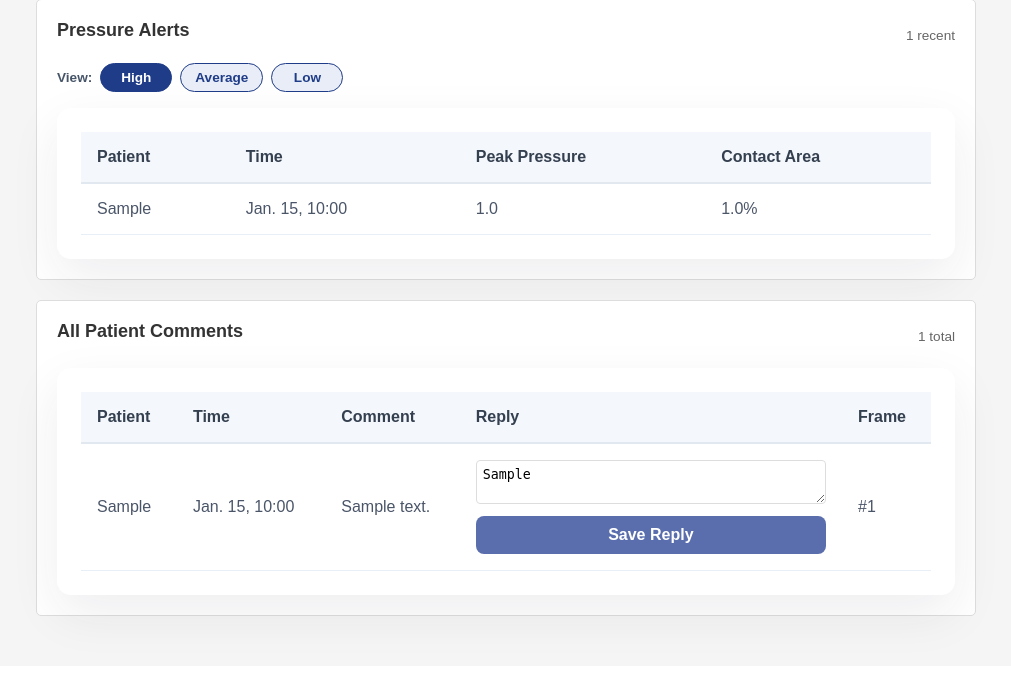
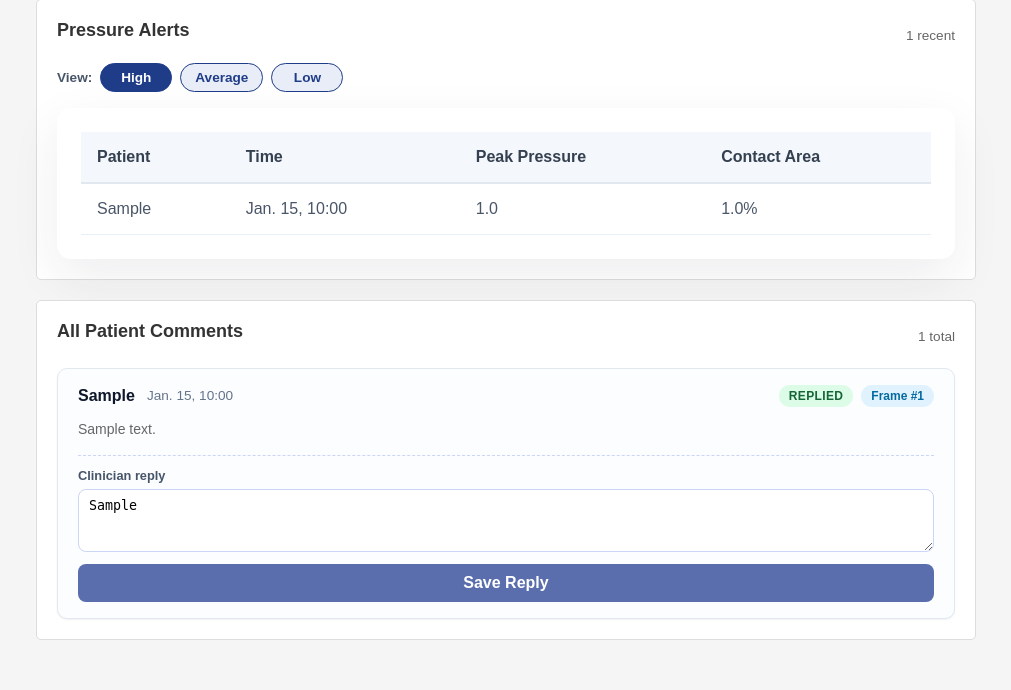
Before and after one commit to OlimIsaac/Group-5-aws, a Django app: template core/templates/core/clinician_dashboard.html in a window 1280 px wide. Shown: the part 758-1448 px from the top of the page, without its empty margins (134-1145 px from the left). Before the commit the page ends 1396 px from the top, so only its background shows below. Run offline with Django 4.2, Linux system fonts and the light colour scheme; the template is opened without the code that fills it: most values are stand-ins (such as "Sample title", 1, 10 or a date in 2020).

Commit message:
Updated the clinician dashboard comments section to a cleaner card layout with status badges, frame chips, and a more readable reply form

```diff
--- a/core/templates/core/clinician_dashboard.html
+++ b/core/templates/core/clinician_dashboard.html
@@ -250,37 +250,34 @@
         <span style="font-size:0.85rem;color:#666;">{{ patient_comments|length }} total</span>
     </div>
     {% if patient_comments %}
-        <div class="table-container" style="margin-top:1rem;">
-            <table class="management-table" style="min-width:0;">
-                <thead>
-                    <tr>
-                        <th>Patient</th>
-                        <th>Time</th>
-                        <th>Comment</th>
-                        <th>Reply</th>
-                        <th>Frame</th>
-                    </tr>
-                </thead>
-                <tbody>
-                    {% for comment in patient_comments %}
-                    <tr>
-                        <td>{{ comment.user.first_name|default:comment.user.username }}</td>
-                        <td>{{ comment.timestamp|date:"N j, H:i" }}</td>
-                        <td style="max-width:220px;">
-                            {{ comment.text|truncatewords:18 }}
-                        </td>
-                        <td style="min-width:220px;">
-                            <form method="post" action="{% url 'reply_comment' comment.id %}">
-                                {% csrf_token %}
-                                <textarea name="clinician_reply" rows="2" style="width:100%;padding:6px;border:1px solid #ddd;border-radius:4px;">{{ comment.clinician_reply|default:'' }}</textarea>
-                                <button type="submit" class="btn-secondary" style="margin-top:0.5rem;">Save Reply</button>
-                            </form>
-                        </td>
-                        <td>#{{ comment.pressure_frame.id }}</td>
-                    </tr>
-                    {% endfor %}
-                </tbody>
-            </table>
+        <div class="comment-grid" style="margin-top:1rem;">
+            {% for comment in patient_comments %}
+            <div class="comment-card">
+                <div class="comment-card-header">
+                    <div class="comment-meta">
+                        <span class="comment-patient">{{ comment.user.first_name|default:comment.user.username }}</span>
+                        <span class="comment-time">{{ comment.timestamp|date:"N j, H:i" }}</span>
+                    </div>
+                    <div class="comment-badges">
+                        {% if comment.clinician_reply %}
+                            <span class="comment-status replied">Replied</span>
+                        {% else %}
+                            <span class="comment-status pending">Needs reply</span>
+                        {% endif %}
+                        <span class="comment-frame">Frame #{{ comment.pressure_frame.id }}</span>
+                    </div>
+                </div>
+                <p class="comment-text-full">{{ comment.text|linebreaksbr }}</p>
+                <div class="comment-reply">
+                    <form method="post" action="{% url 'reply_comment' comment.id %}">
+                        {% csrf_token %}
+                        <label class="comment-reply-label" for="reply-{{ comment.id }}">Clinician reply</label>
+                        <textarea id="reply-{{ comment.id }}" name="clinician_reply" rows="3">{{ comment.clinician_reply|default:'' }}</textarea>
+                        <button type="submit" class="btn-secondary">Save Reply</button>
+                    </form>
+                </div>
+            </div>
+            {% endfor %}
         </div>
     {% else %}
         <p style="margin-top:0.75rem;color:#666;font-size:0.9rem;">No comments from assigned patients.</p>
@@ -340,6 +337,94 @@
 .alert-filter-btn:hover {
     background: #e2e8f0;
 }
+.comment-grid {
+    display: grid;
+    gap: 1rem;
+}
+.comment-card {
+    border: 1px solid #e2e8f0;
+    border-radius: 10px;
+    padding: 1rem 1.25rem;
+    background: #fbfdff;
+    box-shadow: 0 1px 2px rgba(15, 23, 42, 0.06);
+}
+.comment-card-header {
+    display: flex;
+    justify-content: space-between;
+    align-items: center;
+    gap: 1rem;
+    flex-wrap: wrap;
+    margin-bottom: 0.75rem;
+}
+.comment-meta {
+    display: flex;
+    gap: 0.75rem;
+    align-items: center;
+    flex-wrap: wrap;
+}
+.comment-patient {
+    font-weight: 700;
+    color: #0f172a;
+}
+.comment-time {
+    font-size: 0.85rem;
+    color: #64748b;
+}
+.comment-badges {
+    display: inline-flex;
+    gap: 0.5rem;
+    align-items: center;
+}
+.comment-status {
+    font-size: 0.75rem;
+    padding: 4px 10px;
+    border-radius: 999px;
+    font-weight: 700;
+    text-transform: uppercase;
+    letter-spacing: 0.03em;
+}
+.comment-status.replied {
+    background: #dcfce7;
+    color: #166534;
+}
+.comment-status.pending {
+    background: #fee2e2;
+    color: #991b1b;
+}
+.comment-frame {
+    font-size: 0.75rem;
+    padding: 4px 10px;
+    border-radius: 999px;
+    background: #e0f2fe;
+    color: #0369a1;
+    font-weight: 600;
+}
+.comment-text-full {
+    color: #1f2937;
+    line-height: 1.5;
+    margin: 0 0 0.75rem;
+}
+.comment-reply {
+    border-top: 1px dashed #cbd5f5;
+    padding-top: 0.75rem;
+}
+.comment-reply-label {
+    display: block;
+    font-size: 0.8rem;
+    font-weight: 600;
+    color: #475569;
+    margin-bottom: 0.4rem;
+}
+.comment-reply textarea {
+    width: 100%;
+    padding: 8px 10px;
+    border: 1px solid #cbd5f5;
+    border-radius: 8px;
+    resize: vertical;
+}
+.comment-reply .btn-secondary {
+    margin-top: 0.5rem;
+}
 </style>
 <script src="{% static 'js/heatmap.js' %}"></script>
 <script>
```
